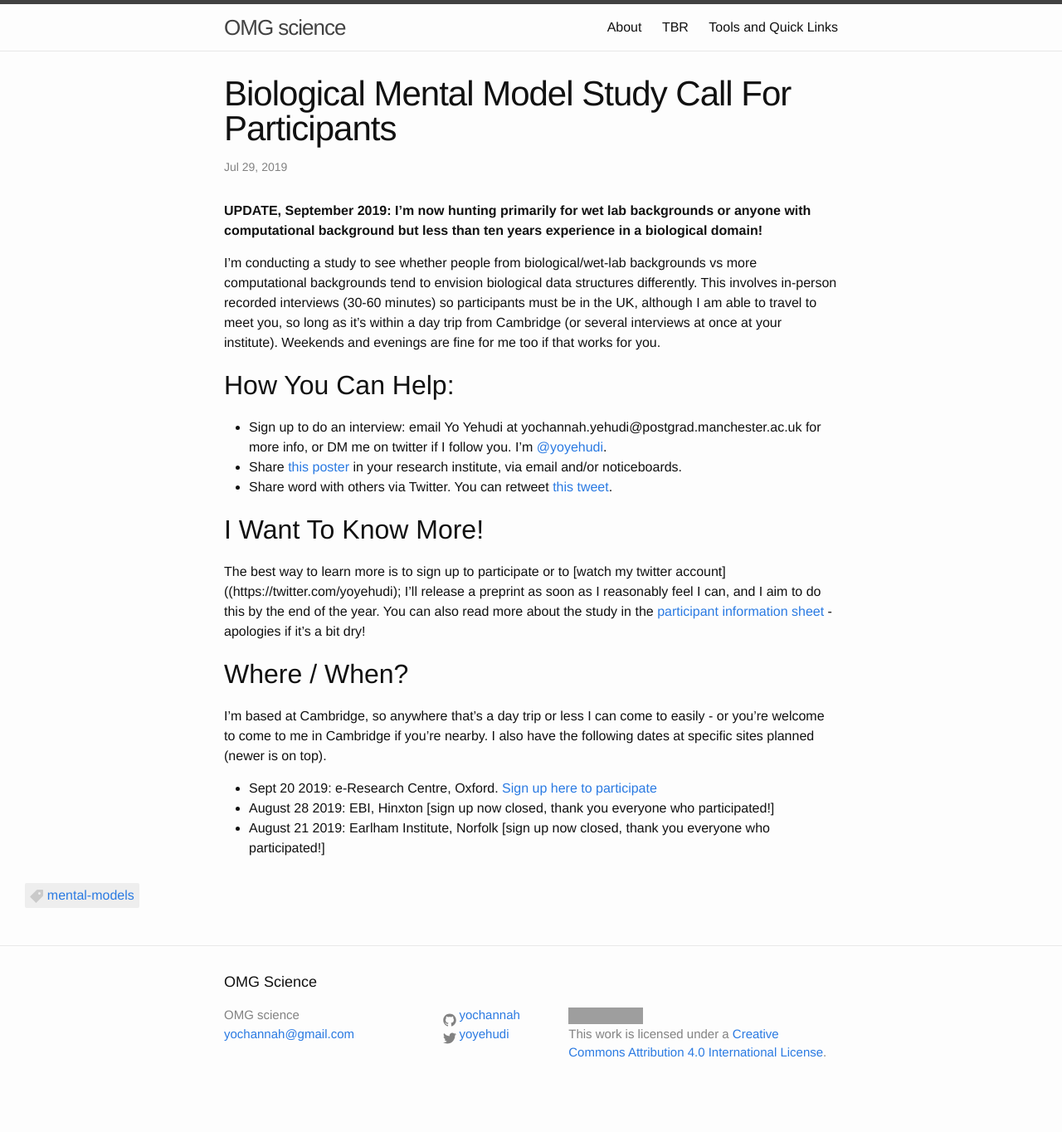
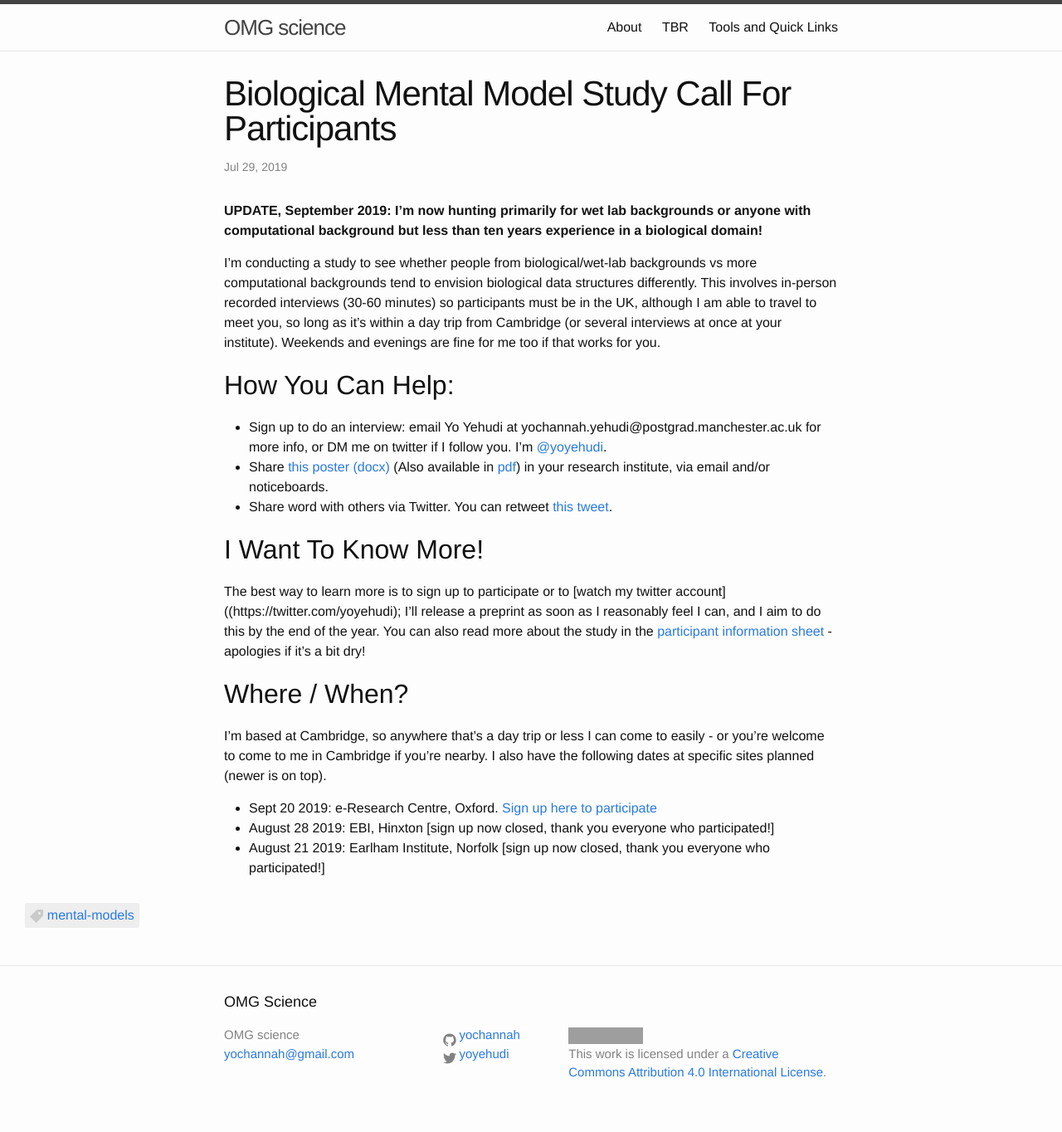
Before and after one commit to yochannah/omgscience, a Jekyll site: the page built from _posts/2019-07-29-call-for-participants.md, in a window 1280 px wide. Shown: the whole page at 83% size. Built offline with Jekyll 4.4.1, drawn with Linux system fonts in a browser that asks for light colours; before the commit the page ends 1340 px from its top, so only the background shows below that; grey boxes are pictures that could not be loaded.

Commit message:
added pdf poster

```diff
--- a/_posts/2019-07-29-call-for-participants.md
+++ b/_posts/2019-07-29-call-for-participants.md
@@ -12,7 +12,7 @@ I'm conducting a study to see whether people from biological/wet-lab backgrounds
 ## How you can help:
 
 - Sign up to do an interview: email Yo Yehudi at yochannah.yehudi@postgrad.manchester.ac.uk for more info, or DM me on twitter if I follow you. I'm [@yoyehudi](https://twitter.com/yoyehudi).
-- Share [this poster](/assets/AdvertisingPosterv2_sept_2019) in your research institute, via email and/or noticeboards.
+- Share [this poster (docx)](/assets/AdvertisingPosterv2_sept_2019.docx) (Also available in [pdf](/assets/AdvertisingPosterv2_sept_2019.docx))  in your research institute, via email and/or noticeboards.
 - Share word with others via Twitter. You can retweet [this tweet](https://twitter.com/i/timeline).
 
 ## I want to know more!
```
Also changed, not shown: 1 other file.
